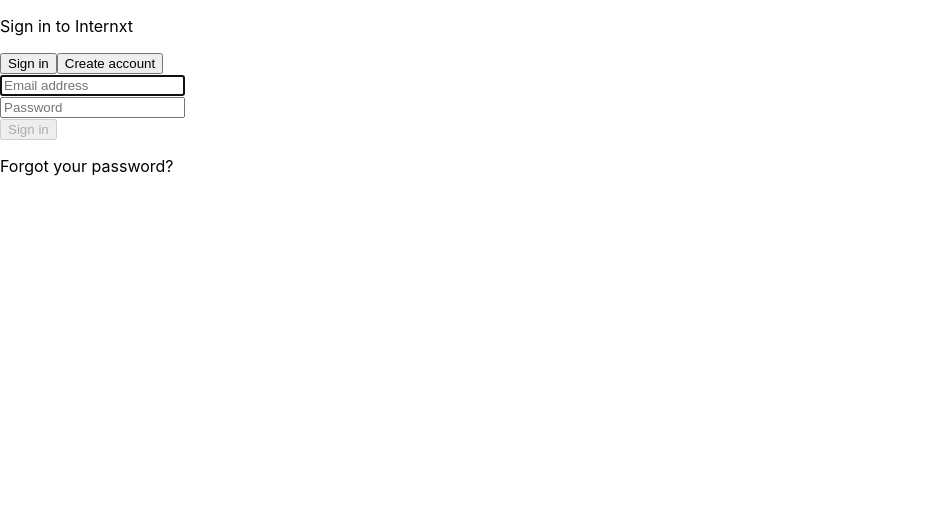
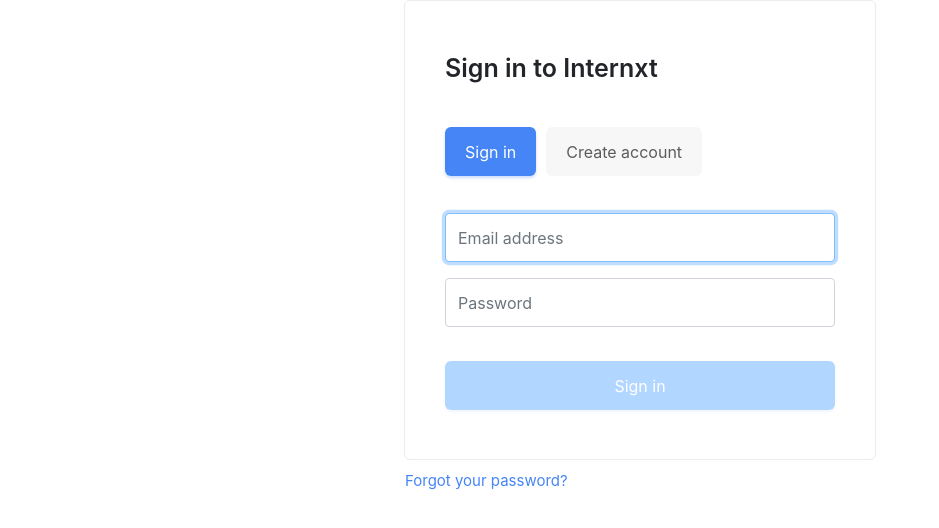
Before and after one commit to internxt/photos-web, a React (Create React App) app: page /login in a window 1280 px wide. Shown: the top 528 px of the page, without its empty margins (0-939 px from the left). Built offline with nearby package versions, Linux system fonts and the light colour scheme.

Commit message:
Finally set up the project, created login screen

```diff
--- a/src/App.tsx
+++ b/src/App.tsx
@@ -1,3 +1,4 @@
+import 'bootstrap/dist/css/bootstrap.min.css';
 import { Switch, Route, BrowserRouter, Redirect } from 'react-router-dom'
 import './App.css'
 import Home from './screens/Home'
--- /dev/null
+++ b/src/lib/global.scss
@@ -0,0 +1,5 @@
+$enterprise-blue: #4585f5;
+$secondary-text: #5c5c5c;
+$grey: #a4a4a4;
+
+$border-radius: 6px;
--- a/src/screens/Login/index.tsx
+++ b/src/screens/Login/index.tsx
@@ -5,7 +5,7 @@
 import Spinner from 'react-bootstrap/Spinner'
 import { useHistory } from 'react-router-dom'
 import { useState } from 'react';
-
+import './login.scss'
 export interface ILogin {
 
 }
@@ -13,8 +13,8 @@
 const Login = (props: ILogin) => {
   const [email, setEmail] = useState('')
   const [password, setPassword] = useState('')
-  const [isValid, setIsValid] = useState('')
-  const [isLoging, setIsLoging] = useState('')
+  const [isValid, setIsValid] = useState(false)
+  const [isLogging, setIsLogging] = useState(false)
   const history = useHistory()
 
   const handleChange = () => {
@@ -45,7 +45,7 @@
             </Form.Row>
             <Form.Row className="form-register-submit">
               <Form.Group as={Col}>
-                <Button className="on btn-block __btn-new-button" disabled={!isValid || isLoging} type="submit">{isLoging ? <Spinner animation="border" variant="light" style={{ fontSize: 1, width: '1rem', height: '1rem' }} /> : 'Sign in'}</Button>
+                <Button className="on btn-block __btn-new-button" disabled={!isValid || isLogging} type="submit">{isLogging ? <Spinner animation="border" variant="light" style={{ fontSize: 1, width: '1rem', height: '1rem' }} /> : 'Sign in'}</Button>
               </Form.Group>
             </Form.Row>
           </Form>
--- a/src/screens/Login/login.scss
+++ b/src/screens/Login/login.scss
@@ -1,3 +1,5 @@
+@import '../../lib/global.scss';
+
 .login-main {
   height: 100%;
   display: flex;
@@ -10,7 +12,7 @@
   background-color: white;
   width: 472px !important;
   border: solid 1px #eaeced;
-  border-radius: 6px;
+  border-radius: $border-radius;
   padding: 40px !important;
   height: 460px;
 }
@@ -26,6 +28,7 @@
   > p {
     margin: -30px auto;
     font-size: 15px;
+    color: $enterprise-blue
   }
 }
 
@@ -51,8 +54,8 @@
   }
 
   button {
-    background-color: #4585f5;
-    border-radius: 3.4px;
+    background-color: $enterprise-blue;
+    border-radius: $border-radius;
     height: 49px;
     padding: 10px 20px;
     margin-right: 10px;
```
Also changed, not shown: package.json (+1 -7 lines), .eslintrc.json (deleted), 1 other file (tests, documents, lock files or other folders).
